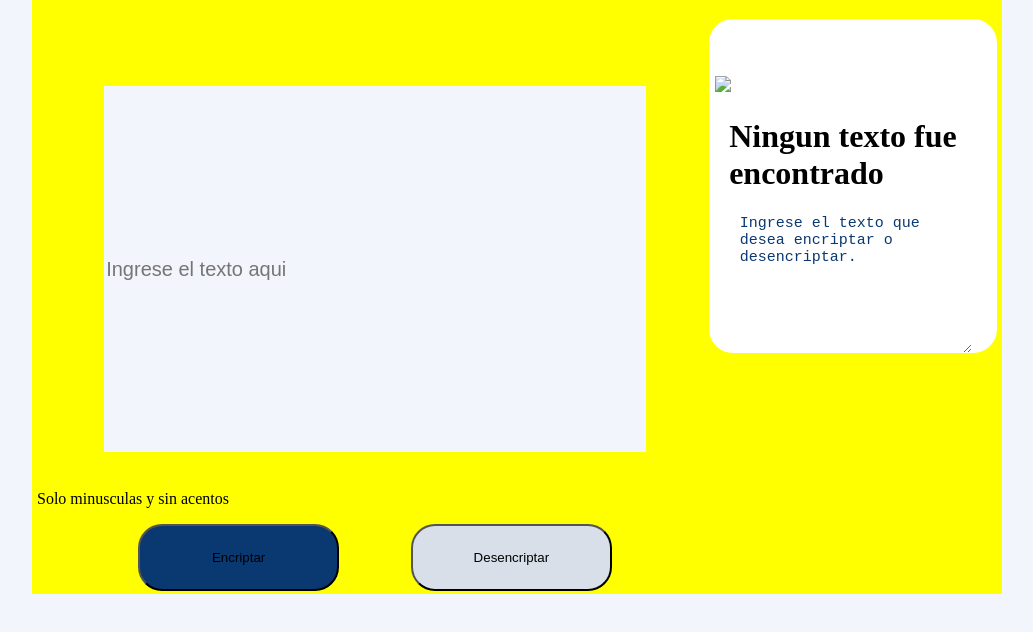
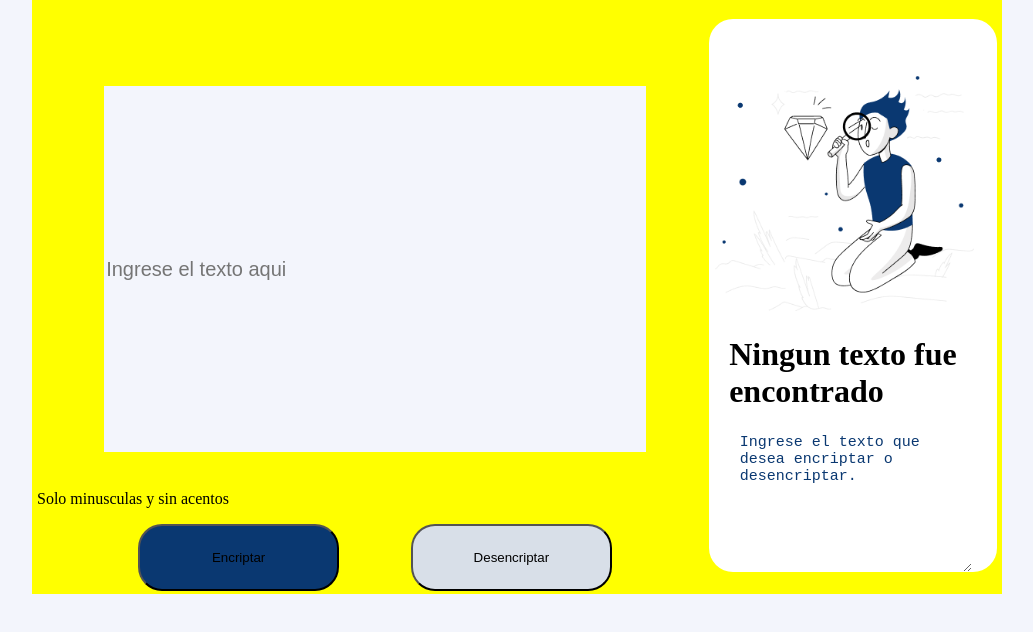
Before and after one commit to silvunchi/Challenger-1, a plain HTML site: page index.html in a window 1280 px wide. Shown: the part 66-698 px from the top of the page, without its empty margins (123-1156 px from the left). Drawn offline with Linux system fonts and the light colour scheme.

Commit message:
correcion de la imagen

```diff
--- a/index.html
+++ b/index.html
@@ -20,7 +20,7 @@
 
  	</div>
  	<div class="right">
- 		<img src="imagenes/muñeco.png." id="imgDer">
+ 		<img src="imagenes/muñeco.png" id="imgDer">
  		<h1 id="texto">Ningun texto fue encontrado</h1>
  		<textarea id="texto2" name="name" cols="80" rows="8">Ingrese el texto que desea encriptar o desencriptar.</textarea>
  		<button id="copiar" onclick="copia()">¡copiar!</button>
```
